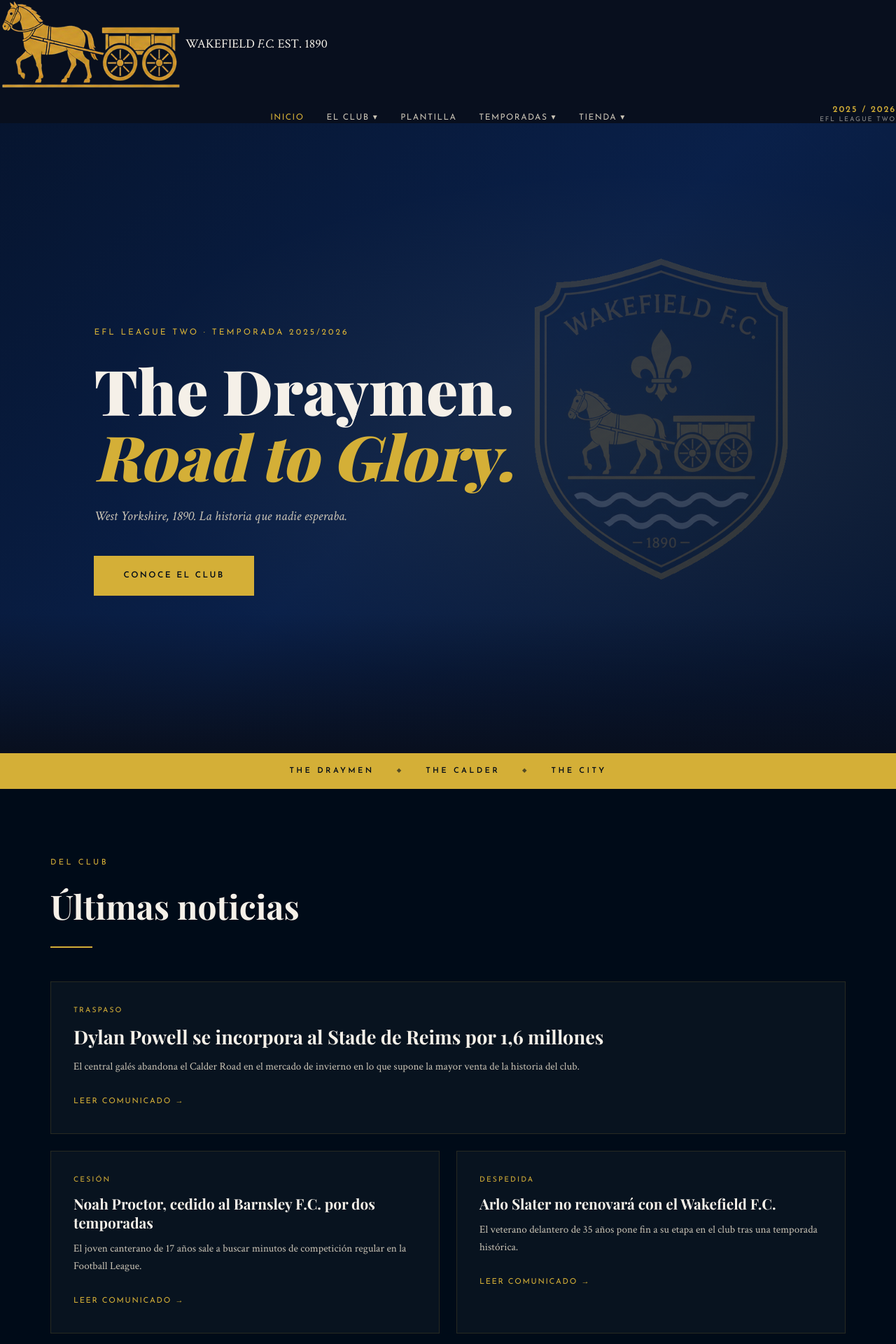
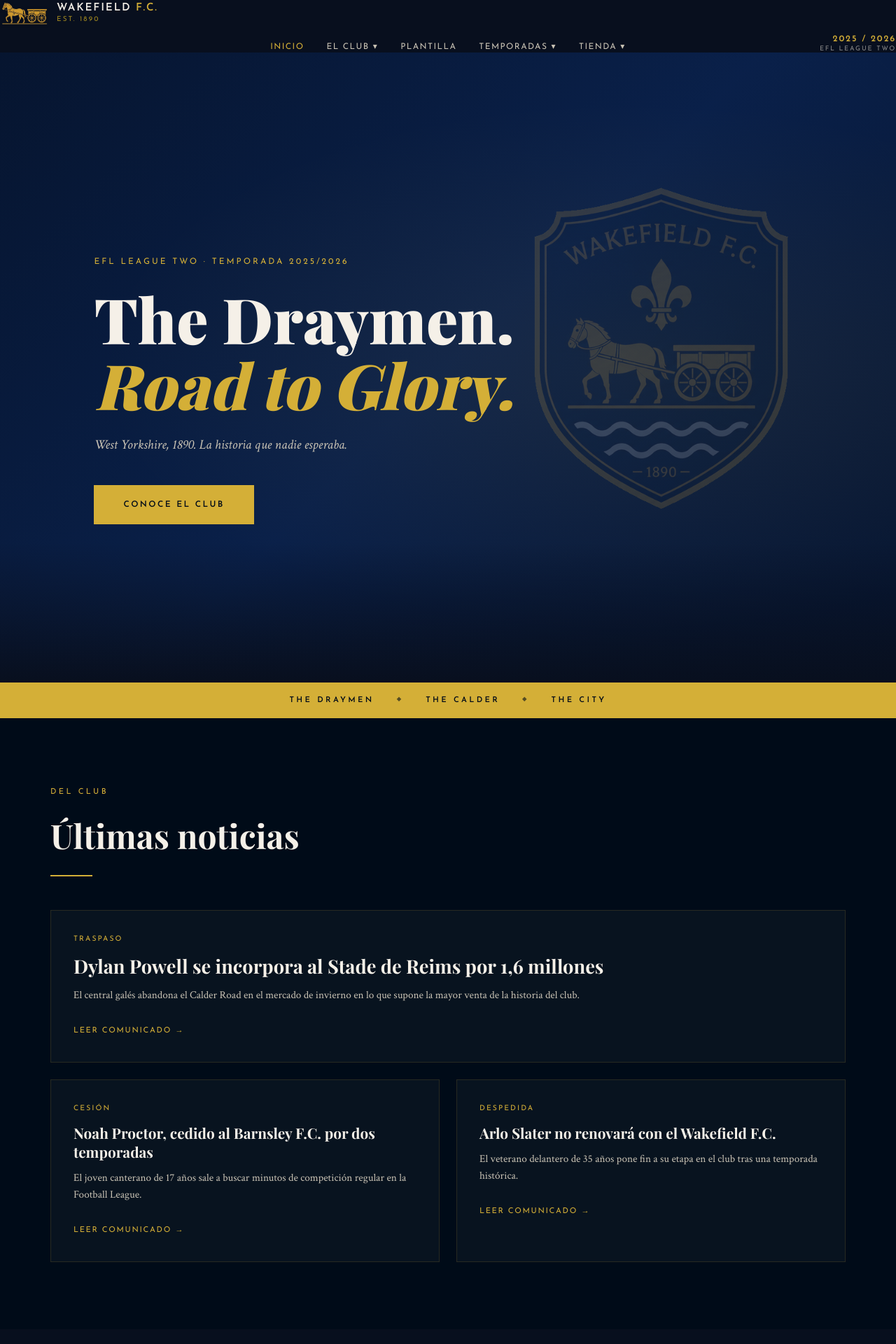
Before and after one commit to riise66/wakefieldfc, a Jekyll site: the page built from index.html, in a window 1280 px wide. Shown: the top 1920 px of the page at 70% size. Built offline with Jekyll 4.4.1, drawn with Linux system fonts in a browser that asks for light colours; some web fonts are replaced; a style sheet for code colours, icons or effects is not loaded.

Commit message:
Update style.css

```diff
--- a/assets/css/style.css
+++ b/assets/css/style.css
@@ -69,26 +69,55 @@ img { max-width: 100%; display: block; }
   position: relative;
 }
 
+/* CONTEXTO GENERAL DEL LOGO */
 .nav-logo {
   display: inline-flex;
-  align-items: center;      /* Centrado vertical matemático */
-  justify-content: center;
+  align-items: center;      /* Centrado vertical perfecto entre icono y texto */
+  gap: 12px;                /* Espacio exacto entre el carromato y las letras */
   height: 100%;
   text-decoration: none;
 }
 
-.nav-logo img {
-  width: 275px;             /* Escalamos de forma masiva para obligar al dibujo a crecer */
-  height: auto;
+/* EL ICONO: Pequeño, nítido y estilizado */
+.nav-logo .logo-icon {
+  height: 38px;             /* Altura ideal para que no sature los 70px de la barra */
+  width: auto;              /* Mantiene la proporción perfecta del dibujo */
   display: block;
+  margin: 0;                /* Reseteamos cualquier margen raro */
+  filter: drop-shadow(0px 1px 2px rgba(0,0,0,0.3)); /* Le da un toque de relieve */
+}
 
+/* EL TEXTO: Bloque vertical alineado */
+.nav-logo-text {
+  display: flex;
+  flex-direction: column;
+  justify-content: center;
+  line-height: 1.1;         /* Junta las dos líneas al estilo clásico inglés */
+}
 
-  margin-top: -12px;
-  margin-bottom: -12px;
-  margin-left: -10px;
+/* Línea superior: WAKEFIELD F.C. */
+.nav-logo-text .logo-title {
+  font-family: var(--font-sans);
+  font-weight: 700;
+  font-size: 0.95rem;       /* Tamaño equilibrado respecto a los enlaces del menú */
+  letter-spacing: 0.12em;
+  color: var(--white);
+  text-transform: uppercase;
+}
 
-  position: relative;
-  z-index: 10;
+.nav-logo-text .logo-title em {
+  color: var(--gold);
+  font-style: normal;       /* Mantiene el F.C. en dorado pero recto */
+}
+
+/* Línea inferior: EST. 1890 */
+.nav-logo-text .logo-sub {
+  font-family: var(--font-sans);
+  font-size: 0.62rem;       /* Letra pequeña y distinguida */
+  letter-spacing: 0.22em;   /* Mayor espaciado para emular el diseño industrial */
+  color: var(--gold-dim);
+  text-transform: uppercase;
+  margin-top: 2px;
 }
 
 .nav-links {
```
